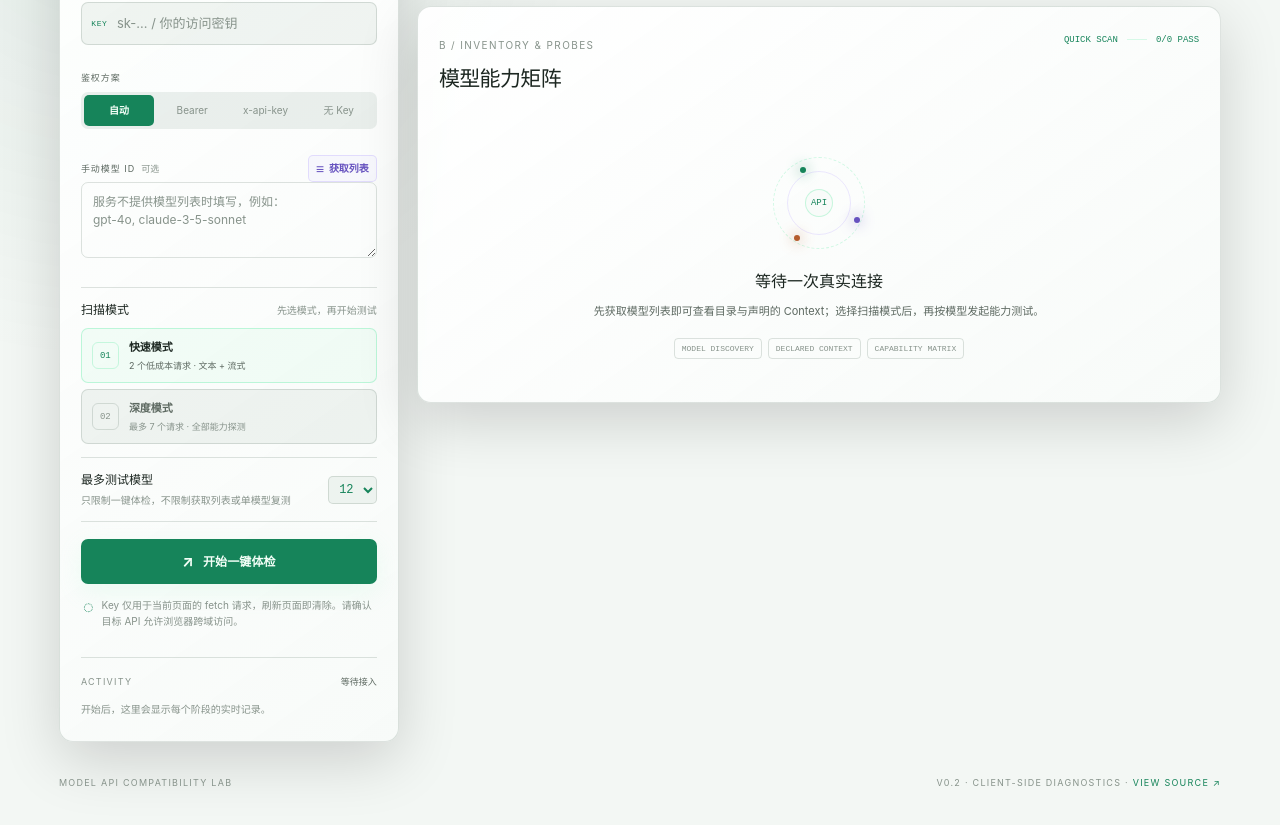
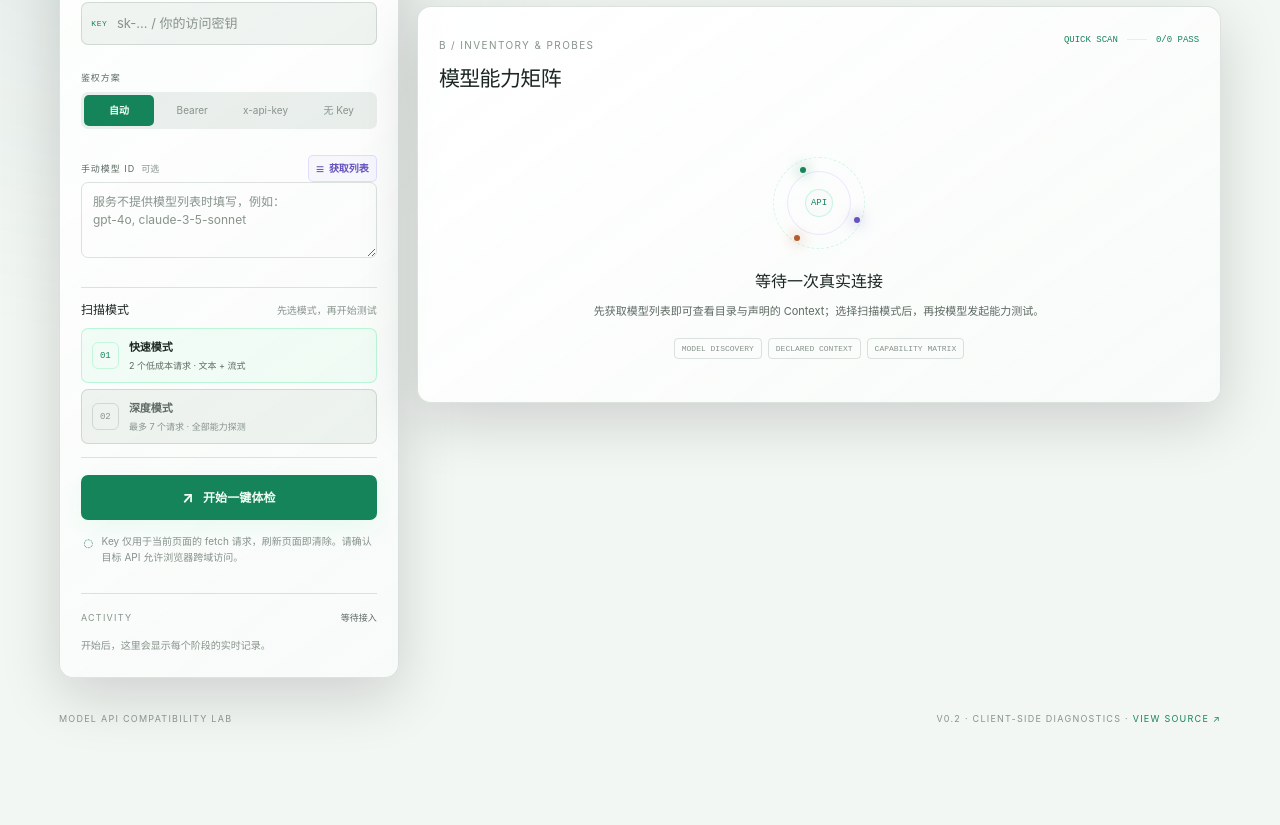
Before and after one commit to jielosc/model-api-compat-lab, a Next.js app: page / in a window 1280 px wide. Shown: the part 747-1572 px from the top of the page. After the commit the page ends 1510 px from the top, so only its background shows below. Built offline with nearby package versions, Linux system fonts and the light colour scheme.

Commit message:
refactor: remove model count limit

```diff
--- a/app/components/config-panel.tsx
+++ b/app/components/config-panel.tsx
@@ -12,7 +12,6 @@ type ConfigPanelProps = {
   modelOptions: ModelResult[];
   selectedModelIds: string[];
   deepScan: boolean;
-  maxModels: string;
   running: boolean;
   fetchingModels: boolean;
   phase: string;
@@ -26,7 +25,6 @@ type ConfigPanelProps = {
   onSelectAllModels: () => void;
   onClearModels: () => void;
   onDeepScanChange: (value: boolean) => void;
-  onMaxModelsChange: (value: string) => void;
   onGetModelList: () => void;
   onRunHealthCheck: () => void;
   onStopHealthCheck: () => void;
@@ -40,7 +38,6 @@ export function ConfigPanel({
   modelOptions,
   selectedModelIds,
   deepScan,
-  maxModels,
   running,
   fetchingModels,
   phase,
@@ -54,7 +51,6 @@ export function ConfigPanel({
   onSelectAllModels,
   onClearModels,
   onDeepScanChange,
-  onMaxModelsChange,
   onGetModelList,
   onRunHealthCheck,
   onStopHealthCheck,
@@ -180,10 +176,6 @@ export function ConfigPanel({
           <button type="button" role="radio" className={!deepScan ? 'selected' : ''} aria-checked={!deepScan} onClick={() => onDeepScanChange(false)}><span className="mode-mark">01</span><span><strong>快速模式</strong><small>2 个低成本请求 · 文本 + 流式</small></span></button>
           <button type="button" role="radio" className={deepScan ? 'selected' : ''} aria-checked={deepScan} onClick={() => onDeepScanChange(true)}><span className="mode-mark">02</span><span><strong>深度模式</strong><small>最多 7 个请求 · 全部能力探测</small></span></button>
         </div>
-        <div className="option-row compact-row">
-          <div><strong>最多测试模型</strong><small>只限制一键体检，不限制获取列表或单模型复测</small></div>
-          <select value={maxModels} onChange={(event) => onMaxModelsChange(event.target.value)} aria-label="最多测试模型数量"><option value="6">06</option><option value="12">12</option><option value="24">24</option><option value="50">50</option></select>
-        </div>
       </div>
 
       <div className="action-stack">
--- a/app/components/model-matrix.tsx
+++ b/app/components/model-matrix.tsx
@@ -11,7 +11,6 @@ type ModelMatrixProps = {
   deepScan: boolean;
   catalogOnly: boolean;
   catalogTotal: number;
-  maxModels: string;
   summary: Summary;
   error: string;
   running: boolean;
@@ -34,7 +33,6 @@ export function ModelMatrix({
   deepScan,
   catalogOnly,
   catalogTotal,
-  maxModels,
   summary,
   error,
   running,
@@ -172,7 +170,6 @@ export function ModelMatrix({
             <span>{summary.tested ? '点击模型行查看探测详情，可在右侧单独复测' : '点击模型行查看 Context 与目录信息'}</span>
             <span>
               已显示 {filtered.length} / 发现 {catalogTotal || models.length} 个模型
-              {!catalogOnly && catalogTotal > models.length ? ` · 本次测试上限 ${maxModels}` : ''}
             </span>
           </div>
         </>
--- a/app/components/model-utils.ts
+++ b/app/components/model-utils.ts
@@ -134,7 +134,6 @@ export type PersistedSettings = {
   authModeValue: AuthMode;
   manualModels: string;
   deepScan: boolean;
-  maxModels: string;
   themeMode: ThemeMode;
 };
 
--- a/app/page.tsx
+++ b/app/page.tsx
@@ -475,7 +475,6 @@ export default function Home() {
   const [authModeValue, setAuthModeValue] = useState<AuthMode>('auto');
   const [manualModels, setManualModels] = useState('');
   const [deepScan, setDeepScan] = useState(false);
-  const [maxModels, setMaxModels] = useState('12');
   const [models, setModels] = useState<ModelResult[]>([]);
   const [catalogModels, setCatalogModels] = useState<ModelResult[]>([]);
   const [selectedModelIds, setSelectedModelIds] = useState<string[]>([]);
@@ -498,15 +497,14 @@ export default function Home() {
     if (saved.authModeValue === 'auto' || saved.authModeValue === 'bearer' || saved.authModeValue === 'x-api-key' || saved.authModeValue === 'none') setAuthModeValue(saved.authModeValue);
     if (typeof saved.manualModels === 'string') setManualModels(saved.manualModels);
     if (typeof saved.deepScan === 'boolean') setDeepScan(saved.deepScan);
-    if (typeof saved.maxModels === 'string' && saved.maxModels) setMaxModels(saved.maxModels);
     if (saved.themeMode === 'system' || saved.themeMode === 'light' || saved.themeMode === 'dark') setThemeMode(saved.themeMode);
     setHydrated(true);
   }, []);
 
   useEffect(() => {
     if (!hydrated) return;
-    saveSettings({ baseUrl, authModeValue, manualModels, deepScan, maxModels, themeMode });
-  }, [hydrated, baseUrl, authModeValue, manualModels, deepScan, maxModels, themeMode]);
+    saveSettings({ baseUrl, authModeValue, manualModels, deepScan, themeMode });
+  }, [hydrated, baseUrl, authModeValue, manualModels, deepScan, themeMode]);
 
   useEffect(() => {
     const root = document.documentElement;
@@ -605,17 +603,16 @@ export default function Home() {
     return trimmedBase;
   }
 
-  function applyModelCatalog(found: { discovered: DiscoveredModel[]; endpoint: string }, limitToMaxModels: boolean, selectedIds?: Set<string>) {
+  function applyModelCatalog(found: { discovered: DiscoveredModel[]; endpoint: string }, selectedIds?: Set<string>) {
     const allModels = found.discovered.map((item) => ({ id: item.id, ownedBy: item.ownedBy, declaredContext: item.declaredContext, contextField: item.contextField, family: familyForModel(item.id), probes: {} }));
     const scopedModels = selectedIds ? allModels.filter((model) => selectedIds.has(model.id)) : allModels;
-    const limited = limitToMaxModels ? scopedModels.slice(0, Math.max(1, Number(maxModels) || 12)) : scopedModels;
-    const initialModels = limited;
+    const initialModels = scopedModels;
     setCatalogTotal(found.discovered.length);
     setCatalogModels(allModels);
     setSelectedModelIds(scopedModels.map((model) => model.id));
     setModels(initialModels);
     setSelectedModel(initialModels[0]?.id ?? null);
-    return { initialModels, limited };
+    return { initialModels };
   }
 
   async function getModelList() {
@@ -681,11 +678,10 @@ export default function Home() {
       const found = await discoverModels(controller);
       const probeKeys = probeKeysForMode(deepScan);
       if (selectedBeforeRun && !found.discovered.some((item) => selectedBeforeRun.has(item.id))) throw new Error('所选模型在最新目录中不存在，请重新获取模型列表后再试。');
-      const { initialModels, limited } = applyModelCatalog(found, true, selectedBeforeRun);
+      const { initialModels } = applyModelCatalog(found, selectedBeforeRun);
       setCatalogTotal(found.discovered.length);
       setProgressScope({ ids: initialModels.map((model) => model.id), keys: probeKeys });
       addActivity(`发现 ${found.discovered.length} 个模型 · ${found.endpoint}`, 'good');
-      if (found.discovered.length > limited.length) addActivity(`为控制请求量，本次先测试前 ${limited.length} 个模型`);
 
       for (let index = 0; index < initialModels.length; index += 1) {
         const model = initialModels[index];
@@ -859,10 +855,10 @@ export default function Home() {
       </div>
 
       <section className="workspace">
-        <ConfigPanel baseUrl={baseUrl} apiKey={apiKey} authModeValue={authModeValue} manualModels={manualModels} modelOptions={catalogModels.length ? catalogModels : models} selectedModelIds={selectedModelIds} deepScan={deepScan} maxModels={maxModels} running={running} fetchingModels={fetchingModels} phase={phase} progress={progress} activities={activities} onBaseUrlChange={setBaseUrl} onApiKeyChange={setApiKey} onAuthModeChange={setAuthModeValue} onManualModelsChange={setManualModels} onToggleModel={toggleModel} onSelectAllModels={selectAllModels} onClearModels={clearModels} onDeepScanChange={setDeepScan} onMaxModelsChange={setMaxModels} onGetModelList={getModelList} onRunHealthCheck={runHealthCheck} onStopHealthCheck={stopHealthCheck} />
+        <ConfigPanel baseUrl={baseUrl} apiKey={apiKey} authModeValue={authModeValue} manualModels={manualModels} modelOptions={catalogModels.length ? catalogModels : models} selectedModelIds={selectedModelIds} deepScan={deepScan} running={running} fetchingModels={fetchingModels} phase={phase} progress={progress} activities={activities} onBaseUrlChange={setBaseUrl} onApiKeyChange={setApiKey} onAuthModeChange={setAuthModeValue} onManualModelsChange={setManualModels} onToggleModel={toggleModel} onSelectAllModels={selectAllModels} onClearModels={clearModels} onDeepScanChange={setDeepScan} onGetModelList={getModelList} onRunHealthCheck={runHealthCheck} onStopHealthCheck={stopHealthCheck} />
         <section className="results-column">
           <SummaryOverview summary={summary} />
-          <ModelMatrix models={models} selectedId={selected?.id ?? null} deepScan={deepScan} catalogOnly={catalogOnly} catalogTotal={catalogTotal} maxModels={maxModels} summary={summary} error={error} running={running} onSelect={setSelectedModel} onExportJson={exportJson} onCopyMarkdown={copyMarkdown} />
+          <ModelMatrix models={models} selectedId={selected?.id ?? null} deepScan={deepScan} catalogOnly={catalogOnly} catalogTotal={catalogTotal} summary={summary} error={error} running={running} onSelect={setSelectedModel} onExportJson={exportJson} onCopyMarkdown={copyMarkdown} />
           {selected && <ModelReadout selected={selected} baseUrl={baseUrl} catalogOnly={catalogOnly} deepScan={deepScan} running={running} onTestModel={testModel} />}
         </section>
       </section>
```
